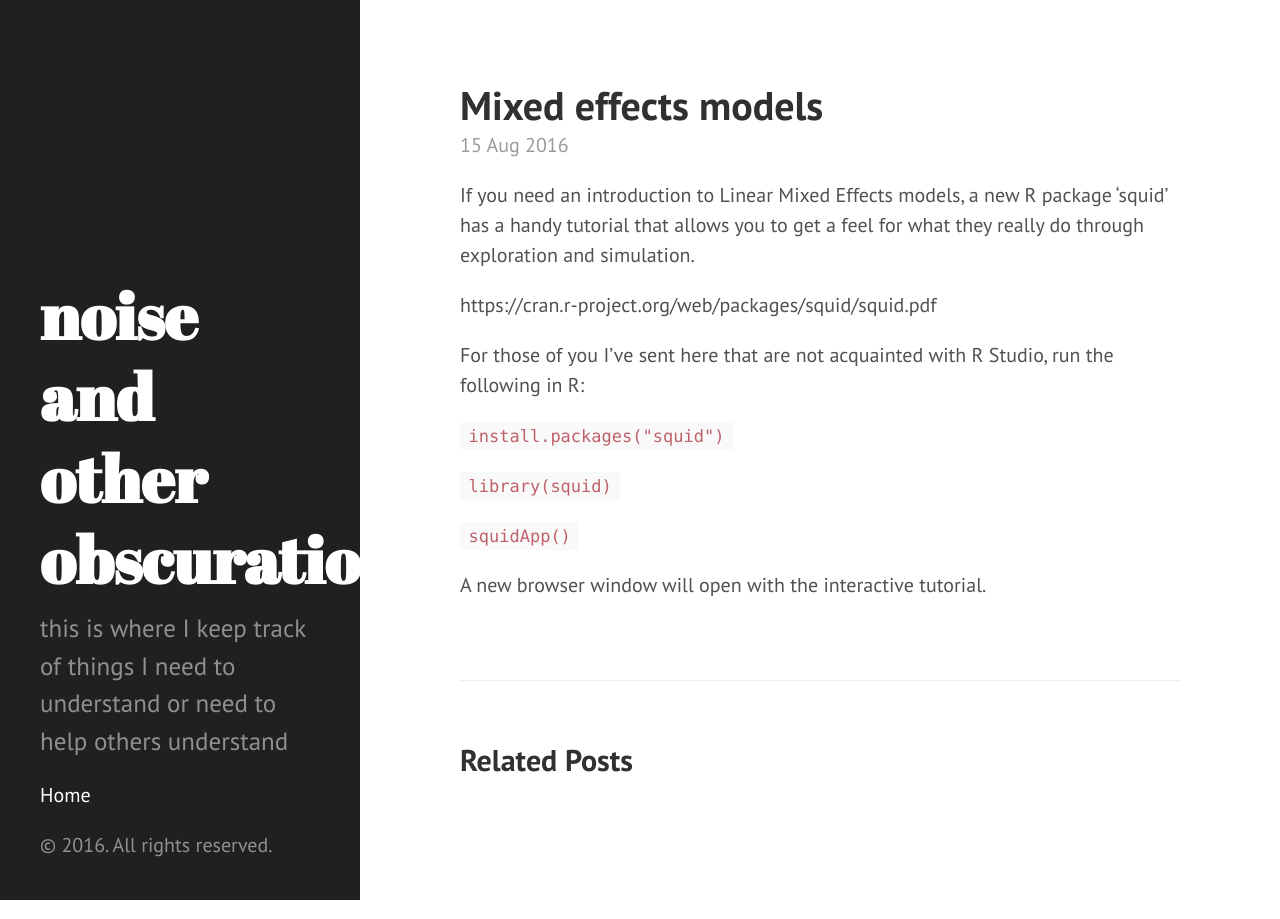
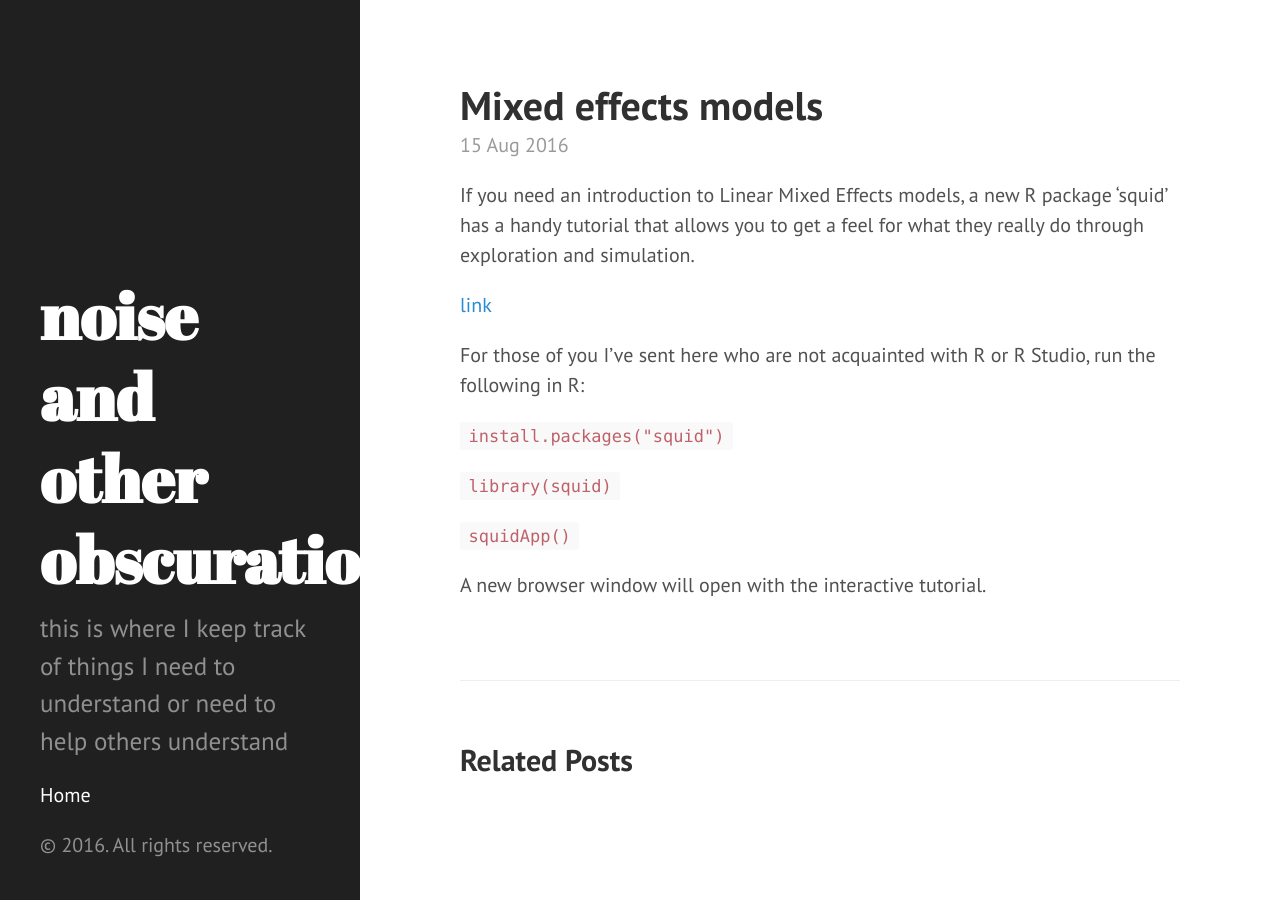
Before and after one commit to ABindoff/ABindoff.github.io, a Jekyll site: the page built from _posts/2016-08-15-mixed-effects-models.markdown, in a window 1280 px wide. Built offline with Jekyll 4.4.1, drawn with Linux system fonts in a browser that asks for light colours.

Commit message:
hyperlink

```diff
--- a/_posts/2016-08-15-mixed-effects-models.markdown
+++ b/_posts/2016-08-15-mixed-effects-models.markdown
@@ -6,9 +6,9 @@ layout: post
 
 If you need an introduction to Linear Mixed Effects models, a new R package 'squid' has a handy tutorial that allows you to get a feel for what they really do through exploration and simulation.
 
-https://cran.r-project.org/web/packages/squid/squid.pdf
+[link](https://cran.r-project.org/web/packages/squid/squid.pdf)
 
-For those of you I've sent here that are not acquainted with R Studio, run the following in R:
+For those of you I've sent here who are not acquainted with R or R Studio, run the following in R:
 
 `install.packages("squid")`
 
```
